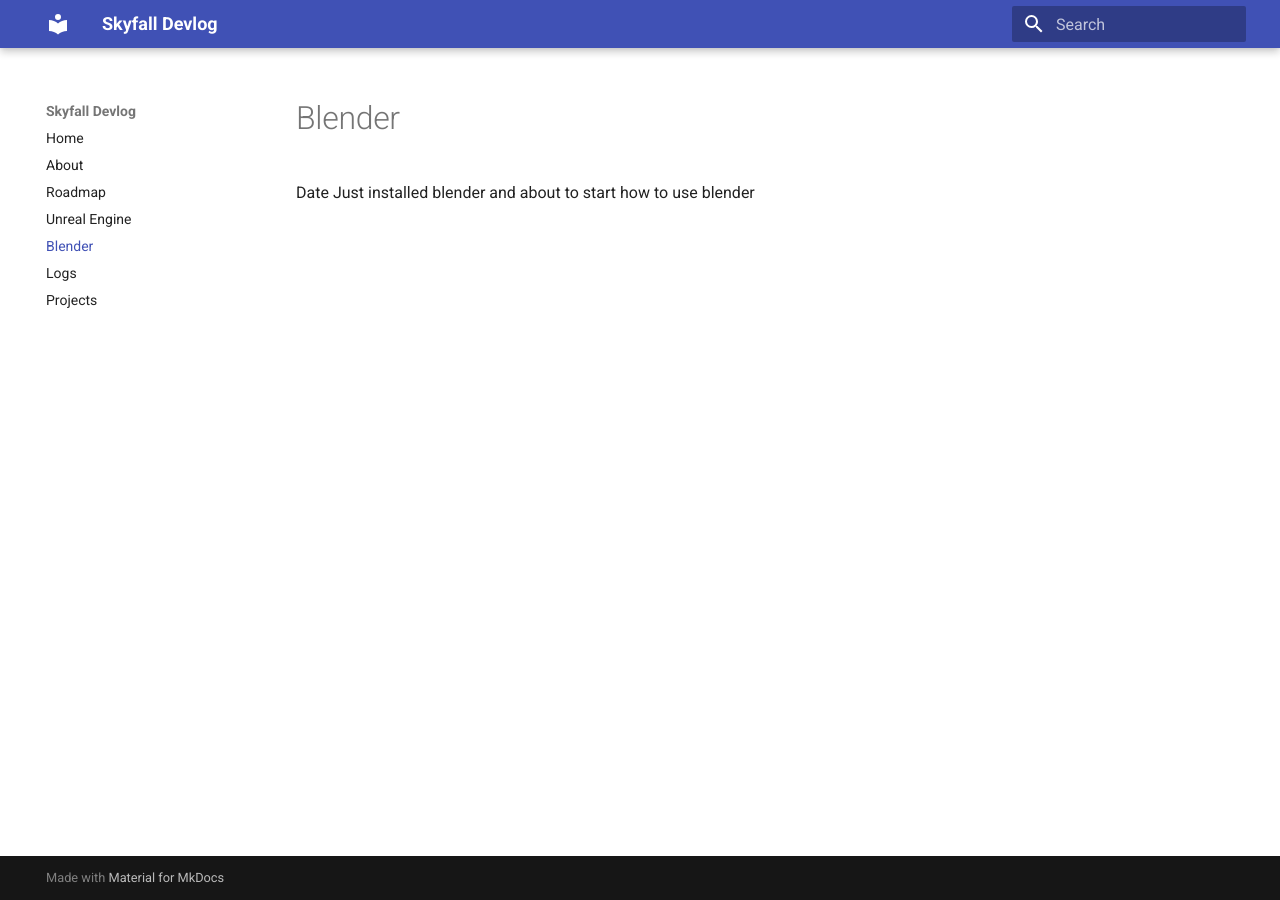
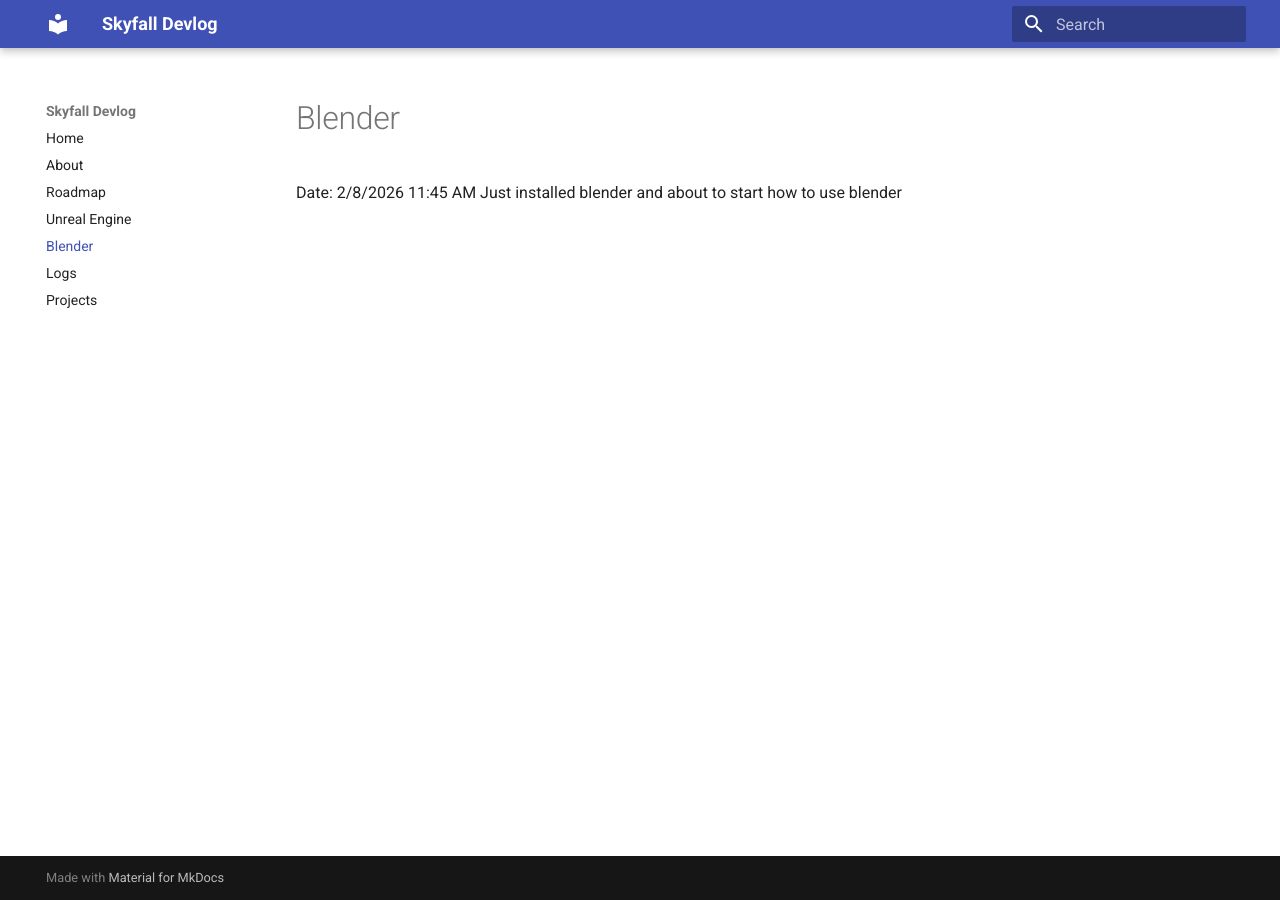
Before and after one commit to kingskyfall/skyfall-devlog, an MkDocs documentation site: the page built from docs/blender/index.md, in a window 1280 px wide. Built offline with MkDocs 1.6.1 and Material for MkDocs 9.7.7, drawn with Linux system fonts in a browser that asks for light colours.

Commit message:
Auto update 2026-08-03 11:46:47

```diff
--- a/docs/blender/index.md
+++ b/docs/blender/index.md
@@ -1,4 +1,4 @@
 # Blender
 
-Date
+Date: 2/8/2026 11:45 AM
 Just installed blender and about to start how to use blender
```
